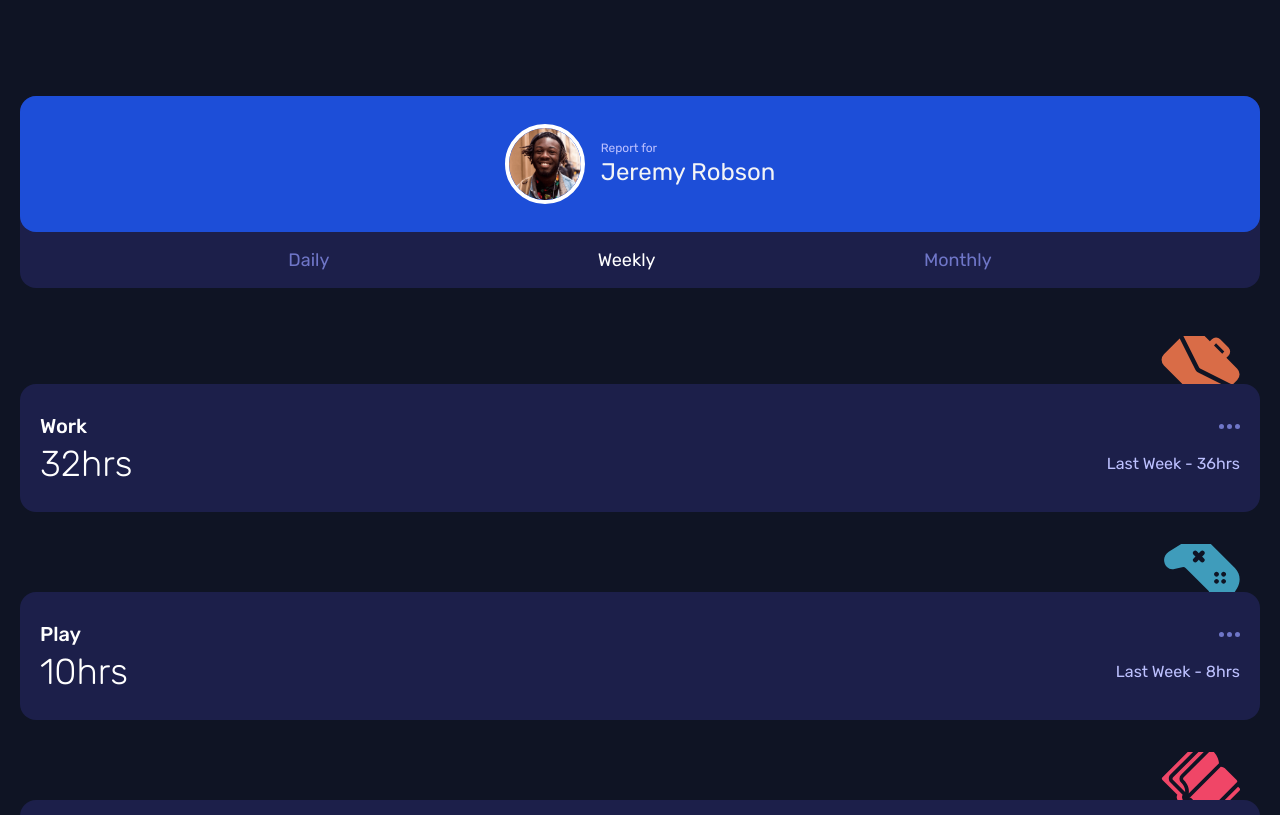
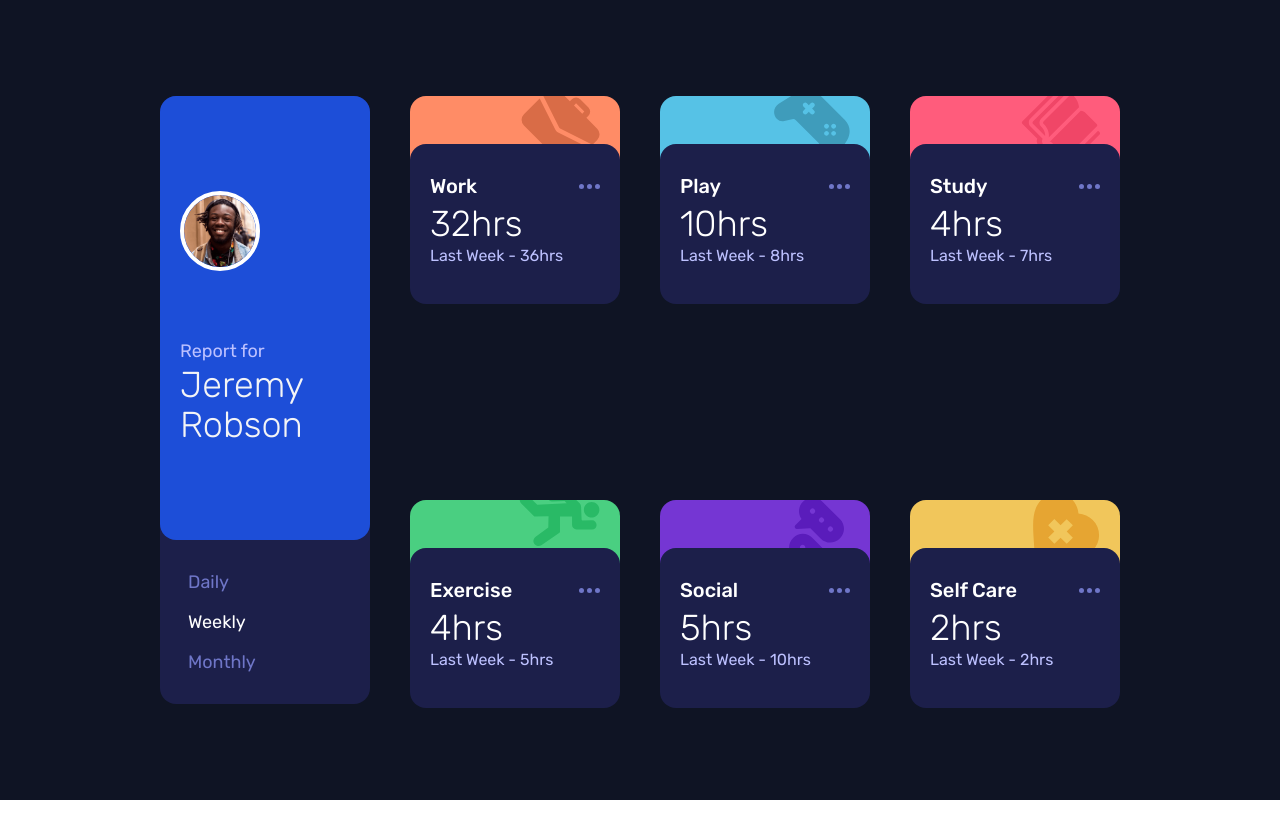
Before and after one commit to sarrietav-frontendmentor/time-tracking-dashboard, a Nuxt app: page / in a window 1280 px wide. Shown: the top 815 px of the page. Built offline with nearby package versions, Linux system fonts and the light colour scheme.

Commit message:
feat: make site responsive for larger screens

```diff
--- a/components/Task.vue
+++ b/components/Task.vue
@@ -1,8 +1,5 @@
 <template>
-  <div
-    class="rounded-2xl relative flex justify-end h-40"
-    :class="`bg-${title.toLowerCase().replace(' ', '-')}`"
-  >
+  <div class="rounded-2xl relative flex justify-end h-40" :class="getBgClass">
     <div class="overflow-hidden mr-5">
       <img
         :src="
@@ -22,6 +19,7 @@
         w-full
         top-12
         space-y-1
+        lg:h-full
       "
     >
       <div class="flex justify-between items-center">
@@ -43,7 +41,7 @@
           />
         </svg>
       </div>
-      <div class="flex justify-between items-center">
+      <div class="flex justify-between items-center lg:flex-col lg:items-start">
         <span class="font-light text-white text-4xl"
           >{{ getCurrentTime }}hrs</span
         >
@@ -67,6 +65,17 @@ export default Vue.extend({
     },
     getLastTime() {
       return this.timeframes[this.$store.state.currentTimeframe].previous
+    },
+    getBgClass() {
+      switch (this.title.toLowerCase().replace(" ", "-")) {
+        case "work": return "bg-work"
+        case "play": return "bg-play"
+        case "exercise": return "bg-exercise"
+        case "social": return "bg-social"
+        case "study": return "bg-study"
+        case "self-care": return "bg-self-care"
+        default: return "what"
+      }
     }
   },
 })
--- a/components/TheUserComponent.vue
+++ b/components/TheUserComponent.vue
@@ -1,15 +1,18 @@
 <template>
-  <div class="bg-dark-blue h-48 rounded-2xl flex flex-col">
+  <div class="bg-dark-blue h-48 lg:h-auto rounded-2xl flex flex-col">
     <div
       class="
         bg-blue-700
+        rounded-2xl
+        px-2
+        lg:px-5
+        py-7
+        space-x-4
+        lg:space-x-0
         flex
         justify-center
         items-center
-        rounded-2xl
-        px-2
-        py-7
-        space-x-4
+        lg:flex-col lg:items-start lg:justify-evenly lg:h-full
       "
     >
       <img
@@ -18,34 +21,34 @@
         class="h-20 rounded-full border-white border-4"
       />
       <div class="flex flex-col text-gray-100">
-        <span class="text-xs text-pale-blue">Report for</span>
-        <span class="text-2xl">Jeremy Robson</span>
+        <span class="text-xs lg:text-lg text-pale-blue">Report for</span>
+        <span class="text-2xl lg:text-4xl lg:font-light">Jeremy Robson</span>
       </div>
     </div>
     <div
       class="
-        text-desaturated-blue
+        text-desaturated-blue text-lg
         h-full
-        text-lg
         flex
         justify-evenly
         items-center
+        lg:flex-col lg:items-start lg:justify-start lg:space-y-3 lg:p-7 lg:h-auto
       "
     >
       <span
-        class="transition-colors hover:text-white"
+        class="cursor-pointer transition-colors hover:text-white"
         :class="getCurrentTimeframe == 'daily' && 'text-white'"
         @click="onClickDaily"
         >Daily</span
       >
       <span
-        class="transition-colors hover:text-white"
+        class="cursor-pointer transition-colors hover:text-white"
         :class="getCurrentTimeframe == 'weekly' && 'text-white'"
         @click="onClickWeekly"
         >Weekly</span
       >
       <span
-        class="transition-colors hover:text-white"
+        class="cursor-pointer transition-colors hover:text-white"
         :class="getCurrentTimeframe == 'monthly' && 'text-white'"
         @click="onClickMonthly"
         >Monthly</span
--- a/pages/index.vue
+++ b/pages/index.vue
@@ -1,11 +1,22 @@
 <template>
-  <main class="font-rubik bg-darker-blue h-full px-5 py-24">
-    <TheUserComponent />
-    <ul class="list-none last:m-0">
-      <li v-for="task in tasks" :key="task.title" class="my-12 last:m-0">
-        <Task :title="task.title" :timeframes="task.timeframes" />
-      </li>
-    </ul>
+  <main
+    class="
+      font-rubik
+      bg-darker-blue
+      h-full
+      px-5
+      py-24
+      lg:grid
+      grid-cols-4
+      place-content-between
+      gap-x-10
+      lg:px-40 lg:h-screen
+    "
+  >
+    <TheUserComponent class="row-span-2" />
+    <div v-for="task in tasks" :key="task.title" class="my-12 last:m-0 lg:m-0">
+      <Task :title="task.title" :timeframes="task.timeframes" />
+    </div>
   </main>
 </template>
 
```
